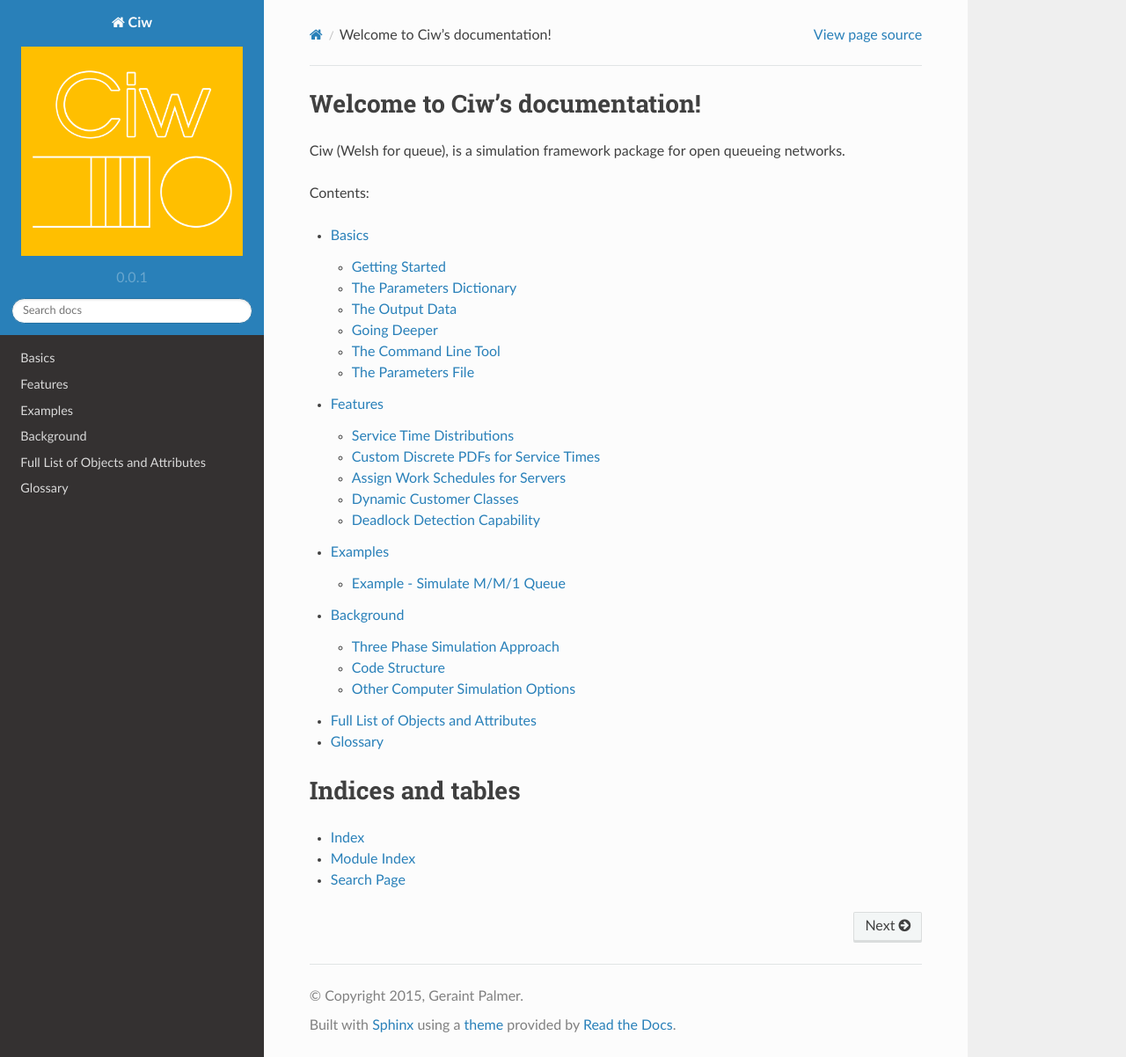
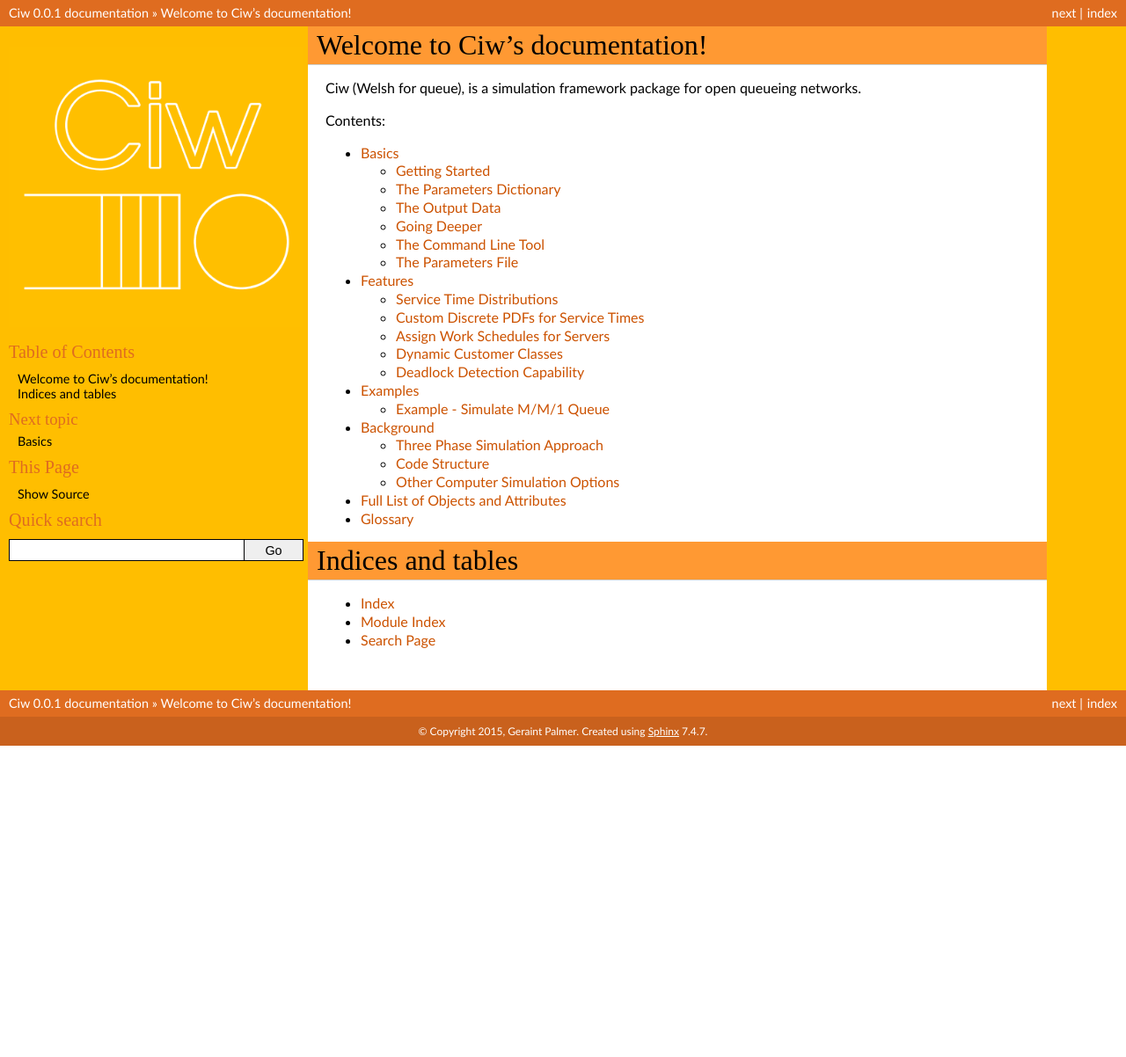
Before and after one commit to CiwPython/Ciw, a Sphinx documentation site: the page built from docs/index.rst, in a window 1280 px wide and 1202 px high. Shown: the whole window at 88% size. Built offline with Sphinx 7.4.7, drawn with Linux system fonts in a browser that asks for light colours.

Commit message:
custom spinx classic style

```diff
--- a/docs/conf.py
+++ b/docs/conf.py
@@ -112,13 +112,25 @@ todo_include_todos = False
 
 # The theme to use for HTML and HTML Help pages.  See the documentation for
 # a list of builtin themes.
-html_theme = 'sphinx_rtd_theme'
+html_theme = 'classic'
 
 # Theme options are theme-specific and customize the look and feel of a theme
 # further.  For a list of options available for each theme, see the
 # documentation.
-#html_theme_options = {}
-
+html_theme_options = {
+    "footerbgcolor":"#c9611d",
+    "sidebarbgcolor":"#ffbe00",
+    "sidebarwidth":"350",
+    "sidebartextcolor":"#df6c20",
+    "sidebarlinkcolor":"black",
+    "relbarbgcolor":"#df6c20",
+    "headbgcolor":"#ff9933",
+    "headtextcolor":"black",
+    "linkcolor":"#cc5200",
+    "visitedlinkcolor":"#cc5200",
+    "bodyfont":"Optima",
+    "headfont":"Century Gothic"
+}
 # Add any paths that contain custom themes here, relative to this directory.
 #html_theme_path = []
 
```
